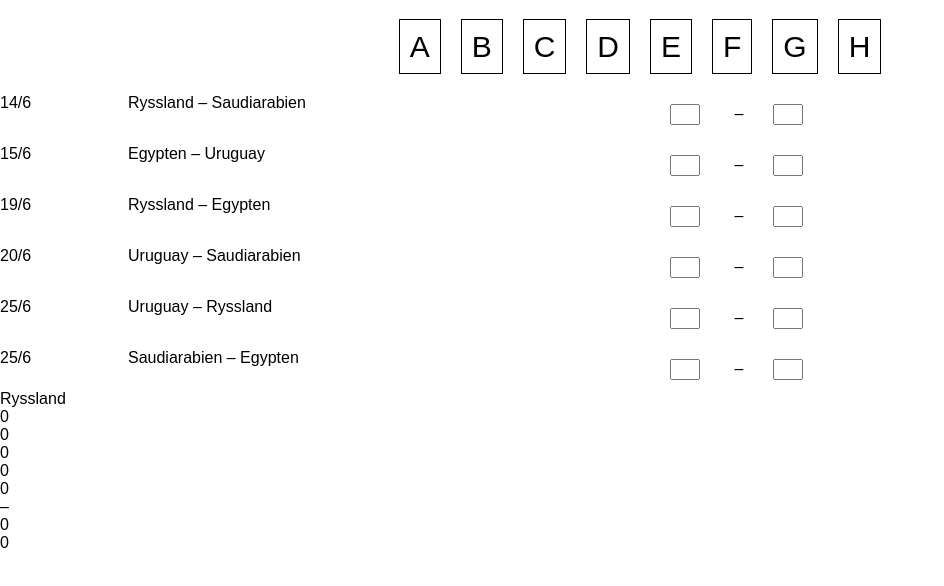
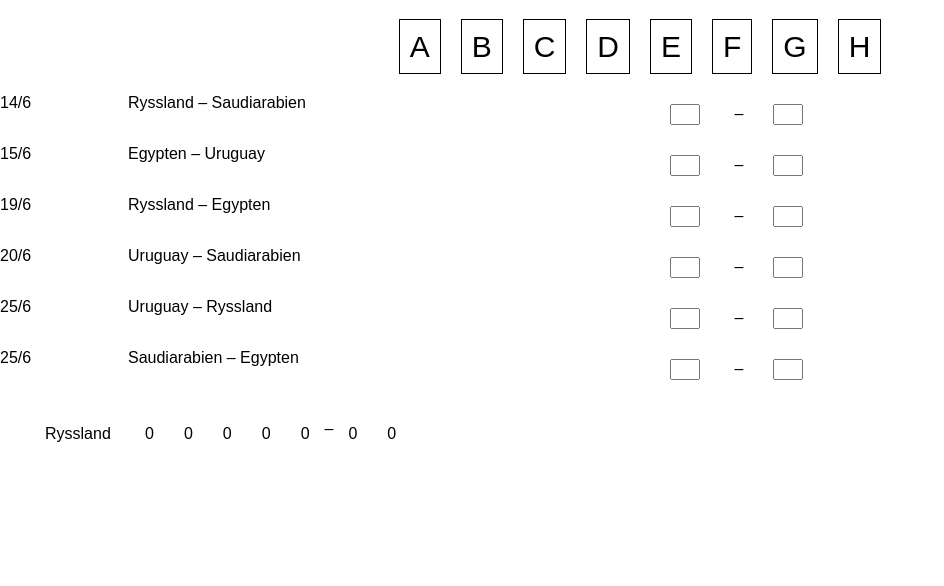
Before and after one commit to mattiasa1974/finalproject_new, a React app: page /A in a window 1280 px wide. Shown: the whole page, without its empty margins (0-944 px from the left). Built offline with nearby package versions, Linux system fonts and the light colour scheme.

Commit message:
Table styling

```diff
--- a/src/components/app.js
+++ b/src/components/app.js
@@ -3,6 +3,7 @@ import { BrowserRouter, Route, Link } from "react-router-dom"
 import Group from "./group"
 import { calculateResult } from "./calculateresult"
 import "./groupnavigationcomponent.css"
+import "./group.css"
 
 class App extends React.Component {
 
--- a/src/components/group.css
+++ b/src/components/group.css
@@ -22,5 +22,5 @@
   display: flex;
   flex-direction: column;
   padding: 5px 15px;
-  width: 90px;
+  width: 100px;
 }
--- a/src/components/group.js
+++ b/src/components/group.js
@@ -1,5 +1,6 @@
 import React from "react"
 import Game from "./game"
+import "./group.css"
 
 
 class Group extends React.Component {
@@ -26,21 +27,21 @@ class Group extends React.Component {
           }
         })}
         </div>
-        <div>
+        <div className="table-container">
           { this.props.table.map((tableData) => {
             if (tableData.group === this.props.match.params.groupId)
             {
              return (
-                    <div>
-                      <div>{tableData.country}</div>
-                      <div>{tableData.playedGames}</div>
-                      <div>{tableData.wins}</div>
-                      <div>{tableData.draws}</div>
-                      <div>{tableData.losts}</div>
-                      <div>{tableData.totOwnScore}</div>
+                    <div className="table-row">
+                      <div className="table-item country">{tableData.country}</div>
+                      <div className="table-item">{tableData.playedGames}</div>
+                      <div className="table-item">{tableData.wins}</div>
+                      <div className="table-item">{tableData.draws}</div>
+                      <div className="table-item">{tableData.losts}</div>
+                      <div className="table-item">{tableData.totOwnScore}</div>
                       <div>–</div>
-                      <div>{tableData.totAgainstScore}</div>
-                      <div>{tableData.points}</div>
+                      <div className="table-item">{tableData.totAgainstScore}</div>
+                      <div className="table-item">{tableData.points}</div>
                     </div>
                   )
                     // country={this.props.country}
```
